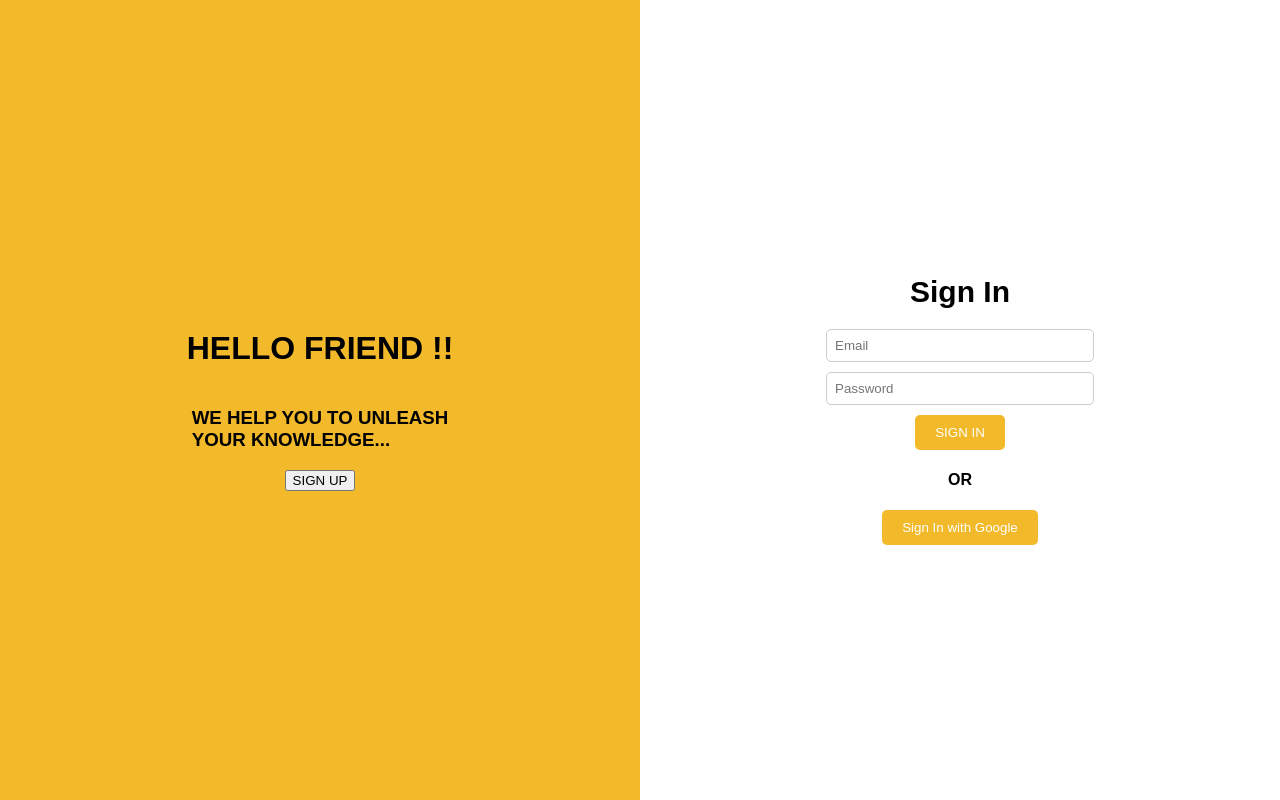
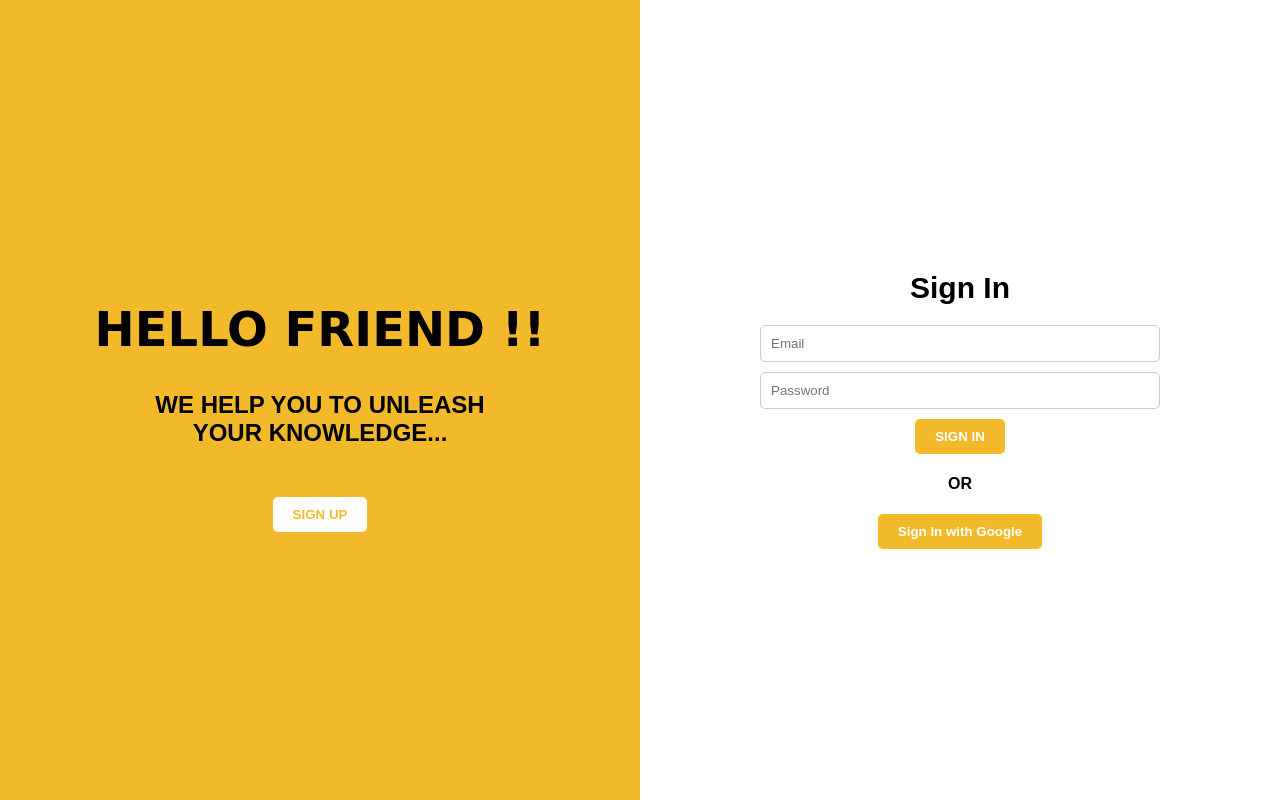
Before and after one commit to BrainTrek/BrainTrek, a Flask app: page /signin in a window 1280 px wide. Run offline with Flask 3, Linux system fonts and the light colour scheme; some libraries are stand-ins or nearby versions.

Commit message:
updated css

```diff
--- a/templates/signin.html
+++ b/templates/signin.html
@@ -16,47 +16,75 @@
         }
         .heading {
             color: black;
+            margin-bottom: 10px;
+            font-size: 3em;
+            font-weight: bold;
+            text-align: center;
+            font-family: cursive;
         }
-        .left-partition {
+        .sub-heading {
+            color: black;
+            margin-bottom: 50px;
+            font-size: 1.5em;
+            font-weight: bold;
+            text-align: center;
+        }
+        .left-partition,
+        .right-partition {
             flex: 1;
-            background-color: #f2b92b;
-            color: black;
             display: flex;
             flex-direction: column;
             justify-content: center;
             align-items: center;
+            padding: 20px;
+        }
+        .left-partition {
+            background-color: #f2b92b;
         }
         .right-partition {
-            flex: 1;
             background-color: white;
-            color: black;
-            display: flex;
-            flex-direction: column;
-            justify-content: center;
-            align-items: center;
+        }
+        .form-container {
+            max-width: 400px;
+            width: 100%;
         }
         .signin-heading {
             font-size: 30px;
             margin-bottom: 20px;
             color: black;
+            text-align: center;
         }
         .signin-form {
             text-align: center;
         }
         .form-input {
             margin-bottom: 10px;
-            width: 250px;
-            padding: 8px;
+            width: 100%;
+            padding: 10px;
             border: 1px solid #ccc;
             border-radius: 5px;
+            box-sizing: border-box;
         }
+
         .signin-button {
             padding: 10px 20px;
-            background-color: #f2b92b;
-            color: white;
             border: none;
             border-radius: 5px;
             cursor: pointer;
+            font-weight: bold;
+        }
+        .signup-button {
+            padding: 10px 20px;
+            background-color:white;
+            color: #f2b92b;
+            border: none;
+            border-radius: 5px;
+            cursor: pointer;
+            font-weight: bold;
+        }
+        .signin-button {
+            background-color: #f2b92b;
+            color: white;
         }
         .social-icons {
             margin-top: 20px;
@@ -82,11 +110,12 @@
     <div class="container">
         <div class="left-partition">
             <h1 class="heading">HELLO FRIEND !!</h1>
-            <h3>WE HELP YOU TO UNLEASH <br>YOUR KNOWLEDGE...</h3>
+            <h3 class="sub-heading">WE HELP YOU TO UNLEASH <br>YOUR KNOWLEDGE...</h3>
             <a href="{{ url_for('signup') }}"><button class="signup-button">SIGN UP</button></a>
         </div>
-        <div class="right-partition" id="signup">
+        <div class="right-partition">
             <h1 class="signin-heading">Sign In</h1>
+            <div class="form-container">
                 <form class="signin-form" action="{{ url_for('signin') }}" method="post">
                     <input type="email" class="form-input" placeholder="Email" name="email" required>
                     <br>
@@ -95,8 +124,9 @@
                     <button type="submit" class="signin-button">SIGN IN</button>
                     <br>
                 </form>
-                <h4>OR</h4>
-                <a href="{{ url_for('signin_google') }}"><button class="signin-button">Sign In with Google</button></a>
+                <center><h4>OR</h4></center>
+                <center><a href="{{ url_for('signin_google') }}"><button class="signin-button">Sign In with Google</button></a></center>
+            </div>
         </div>
     </div>
 </body>
```
Also changed, not shown: templates/lander.html (+41 -18 lines), templates/main.html (+37 -20 lines), templates/signup.html (+24 -11 lines). Lines whose indentation alone changed are shown as unchanged.
